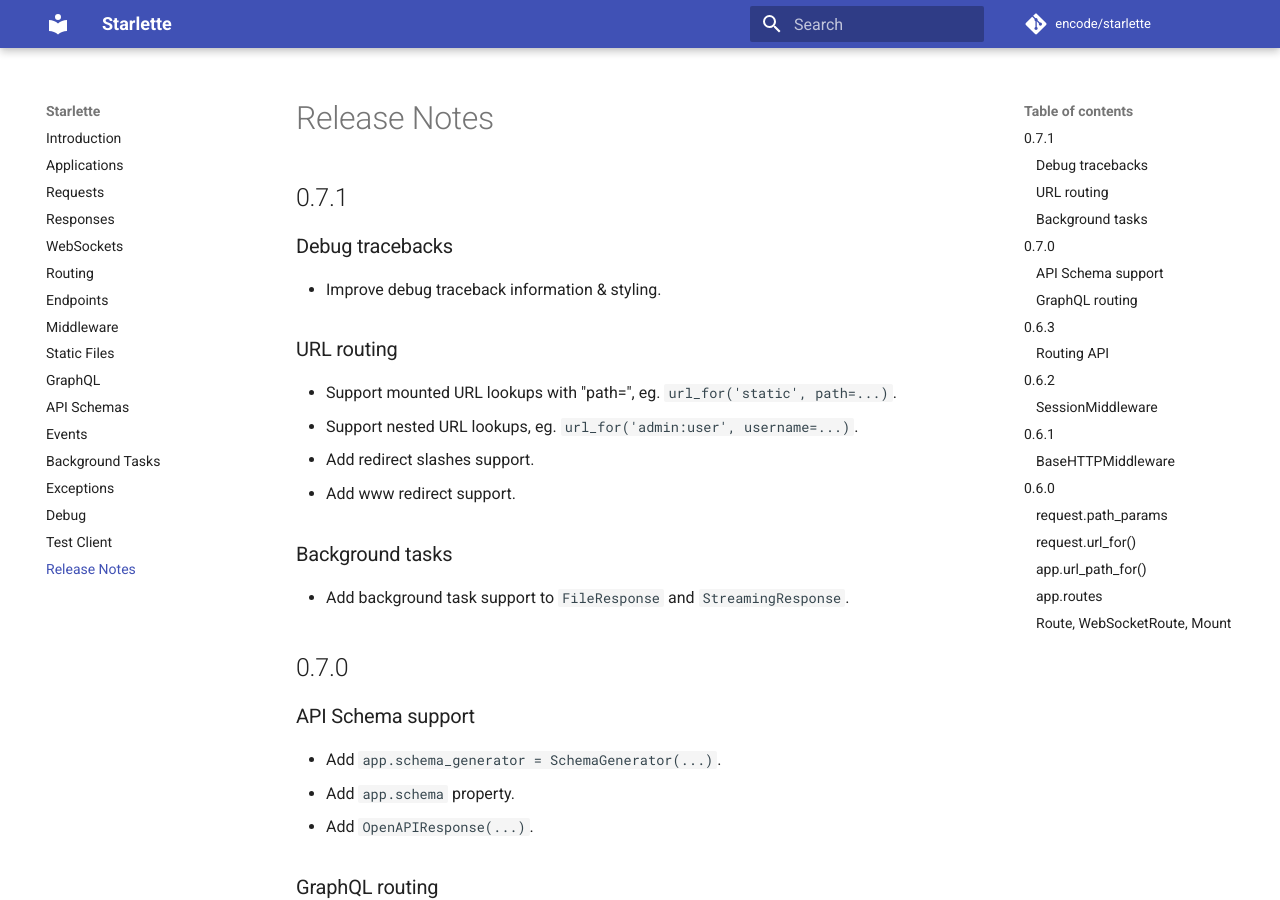
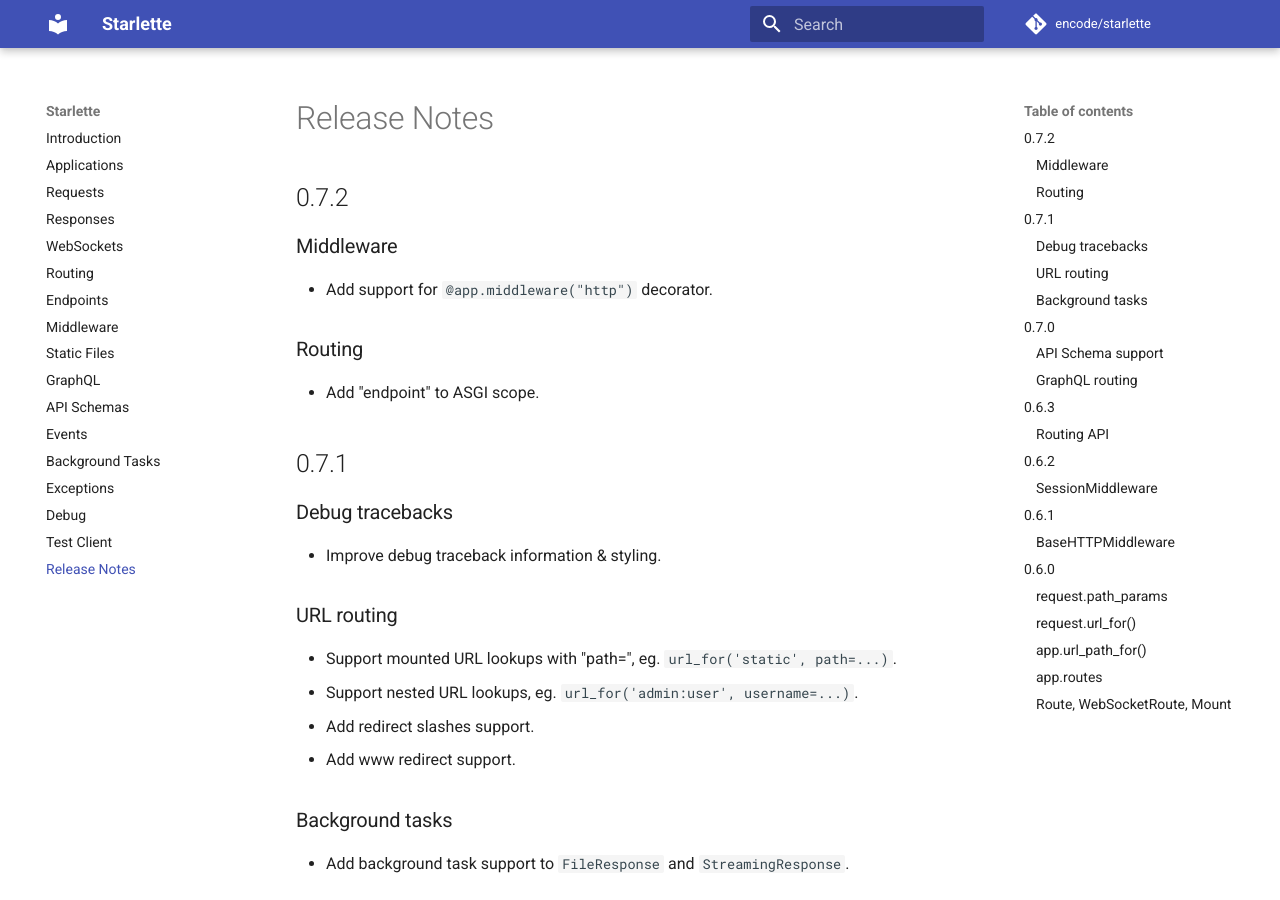
Before and after one commit to hidraco/starlette, an MkDocs documentation site: the page built from docs/release-notes.md, in a window 1280 px wide and 900 px high. Built offline with MkDocs 1.6.1 and Material for MkDocs 9.7.7, drawn with Linux system fonts in a browser that asks for light colours; comment, search, counter and statistics services are not loaded.

Commit message:
Version 0.7.2

```diff
--- a/docs/release-notes.md
+++ b/docs/release-notes.md
@@ -1,3 +1,13 @@
+## 0.7.2
+
+### Middleware
+
+* Add support for `@app.middleware("http")` decorator.
+
+### Routing
+
+* Add "endpoint" to ASGI scope.
+
 ## 0.7.1
 
 ### Debug tracebacks
--- a/starlette/__init__.py
+++ b/starlette/__init__.py
@@ -1 +1 @@
-__version__ = "0.7.1"
+__version__ = "0.7.2"
```
